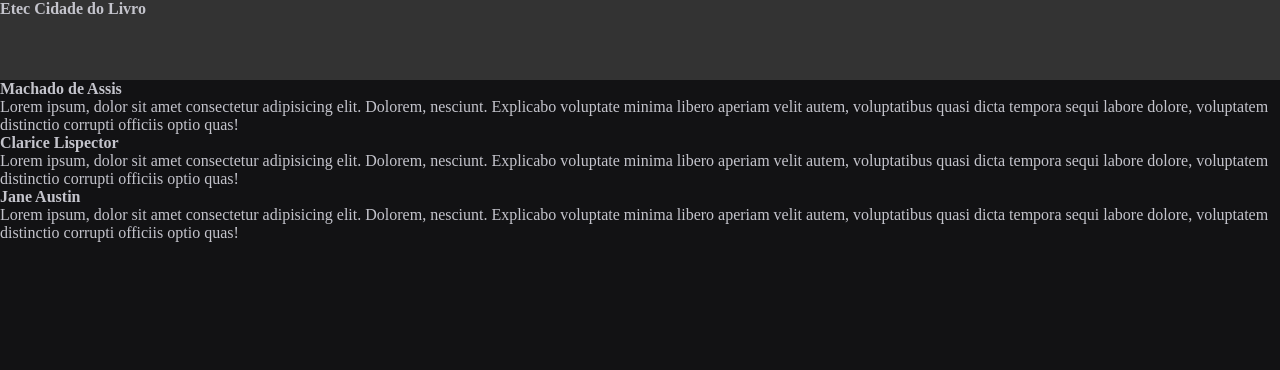
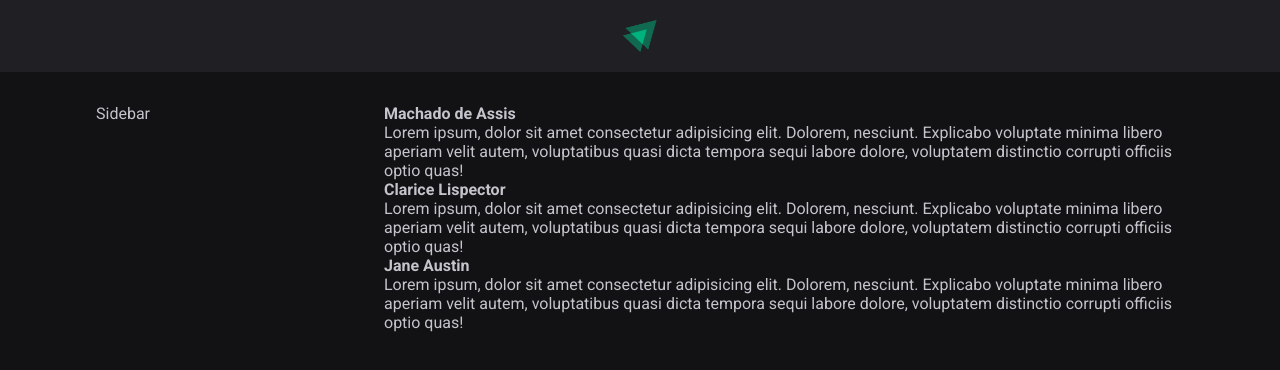
Before and after one commit to carlainha/applikes, a React (Vite) app: page / in a window 1280 px wide. Shown: the top 370 px of the page. Built offline with nearby package versions, Linux system fonts and the light colour scheme.

Commit message:
Aula dia 06/08

```diff
--- a/index.html
+++ b/index.html
@@ -2,7 +2,10 @@
 <html lang="en">
   <head>
     <meta charset="UTF-8" />
+    <link rel="preconnect" href="https://fonts.googleapis.com">
+    <link rel="preconnect" href="https://fonts.gstatic.com" crossorigin>
     <link rel="icon" type="image/svg+xml" href="/vite.svg" />
+    <link href="https://fonts.googleapis.com/css2?family=Roboto:wght@400;700&display=swap" rel="stylesheet">
     <meta name="viewport" content="width=device-width, initial-scale=1.0" />
     <title>App Likes</title>
   </head>
--- a/src/App.jsx
+++ b/src/App.jsx
@@ -1,11 +1,19 @@
-import {Post} from "./Post"
-import { Header } from "./components/Header"
-import './global.css'
+import {Post} from "./Post";
+import { Header } from "./components/Header";
+
+import styles from "./App.module.css";
+
+import './global.css';
 
 export function App() {
 return (
   <div>
     <Header/>
+    <div className={styles.wrapper}>
+      <aside>
+        Sidebar
+      </aside>
+      <main>
         <Post
           author="Machado de Assis"
           coment="Lorem ipsum, dolor sit amet consectetur adipisicing elit. Dolorem, nesciunt. Explicabo voluptate minima libero aperiam velit autem,
@@ -18,6 +26,8 @@
           author="Jane Austin"
           coment="Lorem ipsum, dolor sit amet consectetur adipisicing elit. Dolorem, nesciunt. Explicabo voluptate minima libero aperiam velit autem,
           voluptatibus quasi dicta tempora sequi labore dolore, voluptatem distinctio corrupti officiis optio quas!"/>
+      </main>
+    </div>
   </div>
   )
 }
--- /dev/null
+++ b/src/App.module.css
@@ -0,0 +1,10 @@
+.wrapper{
+    max-width: 70rem;
+    margin: 2rem auto;
+    padding: 0 1rem;
+
+    display: grid;
+    grid-template-columns: 256px 1fr;
+    gap: 2rem;
+    align-items: flex-start;
+}
--- a/src/components/Header.jsx
+++ b/src/components/Header.jsx
@@ -1,9 +1,10 @@
 import styles from './Header.module.css';
+import logo from '../assets/logo.png';
 
 export function Header(){
     return(
         <header className={styles.header}>
-            <strong>Etec Cidade do Livro</strong>
+            <img src={logo} alt="logo" />
         </header>
     );
 }
--- a/src/components/Header.module.css
+++ b/src/components/Header.module.css
@@ -1,4 +1,10 @@
 .header{
-    background: #333;
-    height: 80px;
+    background: var(--gray-800);
+    display: flex;
+    justify-content: center;
+    padding: 1.25rem 0;
 }
+
+.header img{
+    height: 2rem;
+}
--- a/src/global.css
+++ b/src/global.css
@@ -22,3 +22,9 @@
     color: var(--gray-300);
     -webkit-font-smothing: antialiased;
 }
+
+body, input, textarea, button{
+    font-family: 'Roboto', sans-serif;
+    font-weight: 400;
+    font-size: 1rem;
+}
```
Also changed, not shown: src/assets/logo.png (added), src/components/Sidebar.jsx (added), src/components/Sidebar.module.css (added). Lines whose indentation alone changed are shown as unchanged.
